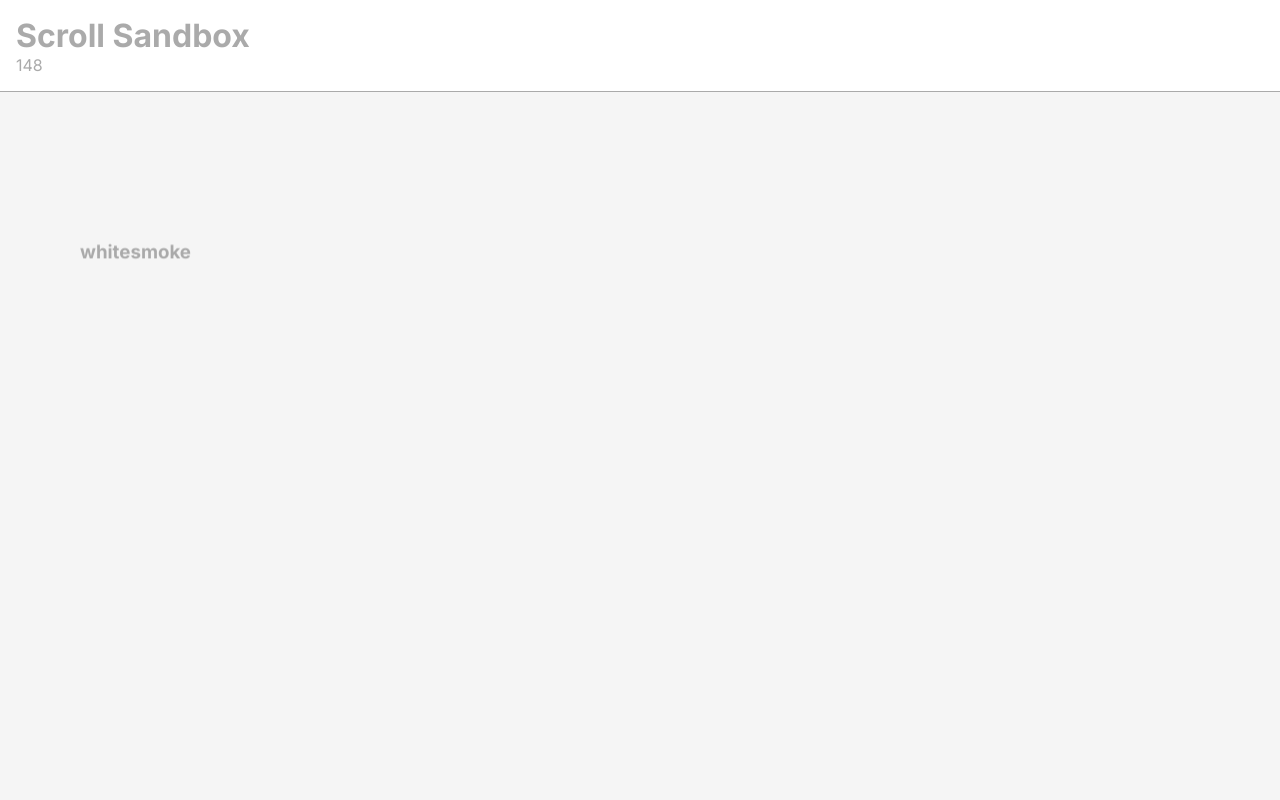
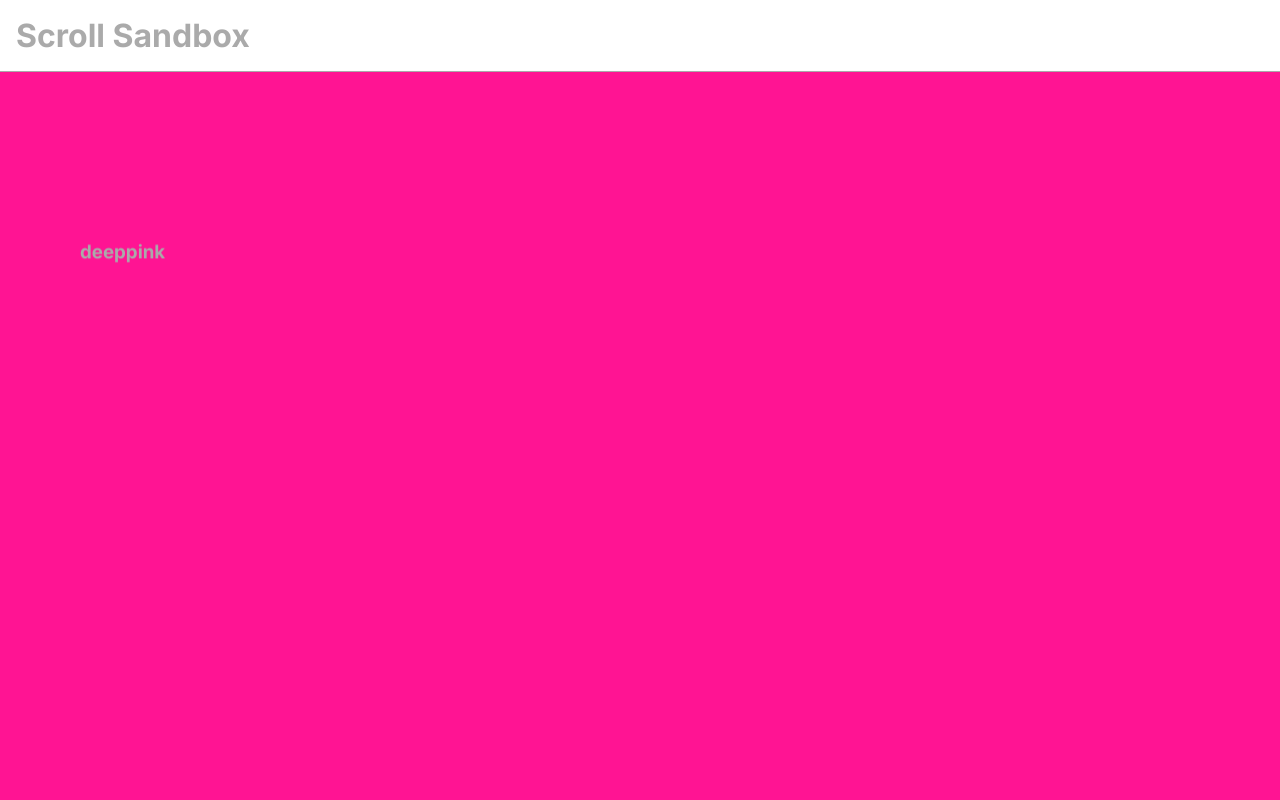
Before and after one commit to JPhasma/scroll-sandbox, a Next.js app: page / in a window 1280 px wide. Shown: the top 800 px of the page. Built offline with nearby package versions, Linux system fonts and the light colour scheme.

Commit message:
added to colour list

```diff
--- a/app/css-colours.js
+++ b/app/css-colours.js
@@ -1,5 +1,7 @@
 /* Borrowed from http://colours.neilorangepeel.com */
 export default [
+  'deeppink',
+  'deepskyblue',
   'whitesmoke',
   'snow',
   'tomato',
--- a/app/layout.js
+++ b/app/layout.js
@@ -1,17 +1,22 @@
-import './globals.css'
-import { Inter } from 'next/font/google'
+import './globals.css';
+import { Inter } from 'next/font/google';
 
-const inter = Inter({ subsets: ['latin'] })
+const inter = Inter({ subsets: ['latin'] });
 
 export const metadata = {
   title: 'Create Next App',
   description: 'Generated by create next app',
-}
+};
 
 export default function RootLayout({ children }) {
   return (
-    <html lang="en">
-      <body className={inter.className}>{children}</body>
+    <html lang='en'>
+      <body className={inter.className}>
+        <header>
+          <h1>Scroll Sandbox</h1>
+        </header>
+        {children}
+      </body>
     </html>
-  )
+  );
 }
--- a/app/page.js
+++ b/app/page.js
@@ -30,11 +30,6 @@
 export default function Home() {
   return (
     <main>
-      <header>
-        <h1>Scroll Sandbox</h1>
-        {colours.length}
-      </header>
-
       {colours.map((colour) => {
         return (
           <FadeInSection key={colour}>
```
Also changed, not shown: app/gsap/page.js (added).
